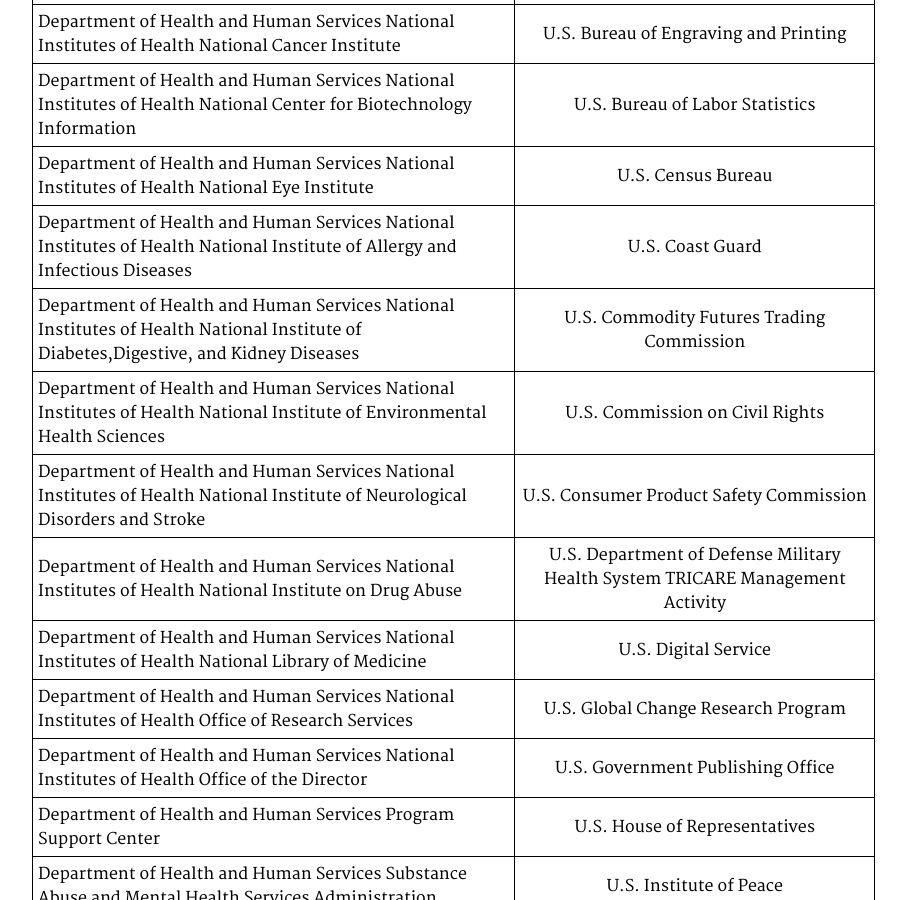
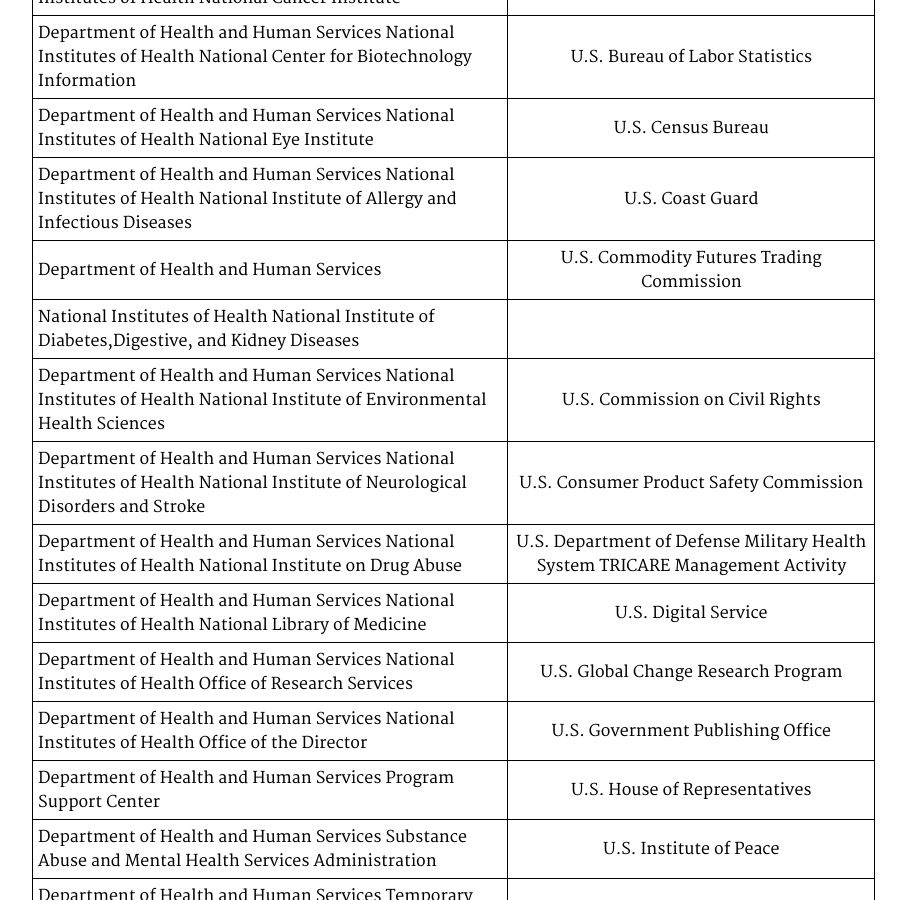
Before and after one commit to GSA/emerging-technology-atlas, a Jekyll site: the page built from pages/participatingagencies.md, in a window 1280 px wide and 900 px high, scrolled down 6702 px. Shown: the whole window, without its empty margins (350-1256 px from the left). Built offline with Jekyll 4.4.1, drawn with Linux system fonts in a browser that asks for light colours.

```diff
--- a/pages/participatingagencies.md
+++ b/pages/participatingagencies.md
@@ -145,7 +145,8 @@ description: ""
 | Department of Health and Human Services National Institutes of Health National Center for Biotechnology Information                 | U.S. Bureau of Labor Statistics                                                                              |
 | Department of Health and Human Services National Institutes of Health National Eye Institute                                        | U.S. Census Bureau                                                                                           |
 | Department of Health and Human Services National Institutes of Health National Institute of Allergy and Infectious Diseases         | U.S. Coast Guard                                                                                             |
-| Department of Health and Human Services National Institutes of Health National Institute of Diabetes,Digestive, and Kidney Diseases | U.S. Commodity Futures Trading Commission                                                                    |
+| Department of Health and Human Services                                                                                             |  U.S. Commodity Futures Trading Commission                                                                   |
+| National Institutes of Health National Institute of Diabetes,Digestive, and Kidney Diseases                                         |                                                                                                              |
 | Department of Health and Human Services National Institutes of Health National Institute of Environmental Health Sciences           | U.S. Commission on Civil Rights                                                                              |
 | Department of Health and Human Services National Institutes of Health National Institute of Neurological Disorders and Stroke       | U.S. Consumer Product Safety Commission                                                                      |
 | Department of Health and Human Services National Institutes of Health National Institute on Drug Abuse                              | U.S. Department of Defense Military Health System TRICARE Management Activity                                |
```
